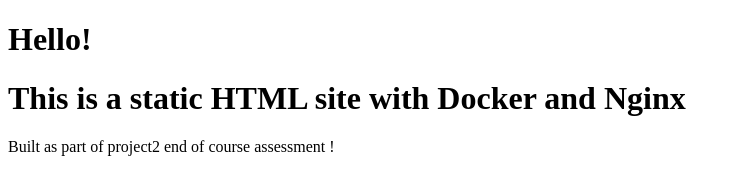
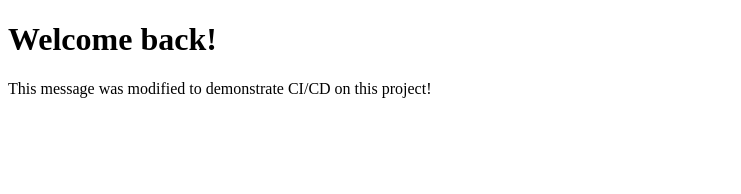
Before and after one commit to BaharM80/project2, a plain HTML site: page index.html in a window 1280 px wide. Shown: the whole page, without its empty margins (0-741 px from the left). Drawn offline with Linux system fonts and the light colour scheme.

Commit message:
modified index.html file

```diff
--- a/index.html
+++ b/index.html
@@ -3,9 +3,8 @@
 <html>
 <body>
 
-<h1>Hello!</h1>
-<h1>This is a static HTML site with Docker and Nginx</h1>
-<p>Built as part of project2 end of course assessment !</p>
+<h1>Welcome back!</h1>
+<p>This message was modified to demonstrate CI/CD on this project!</p>
 
 </body>
 </html>
```
